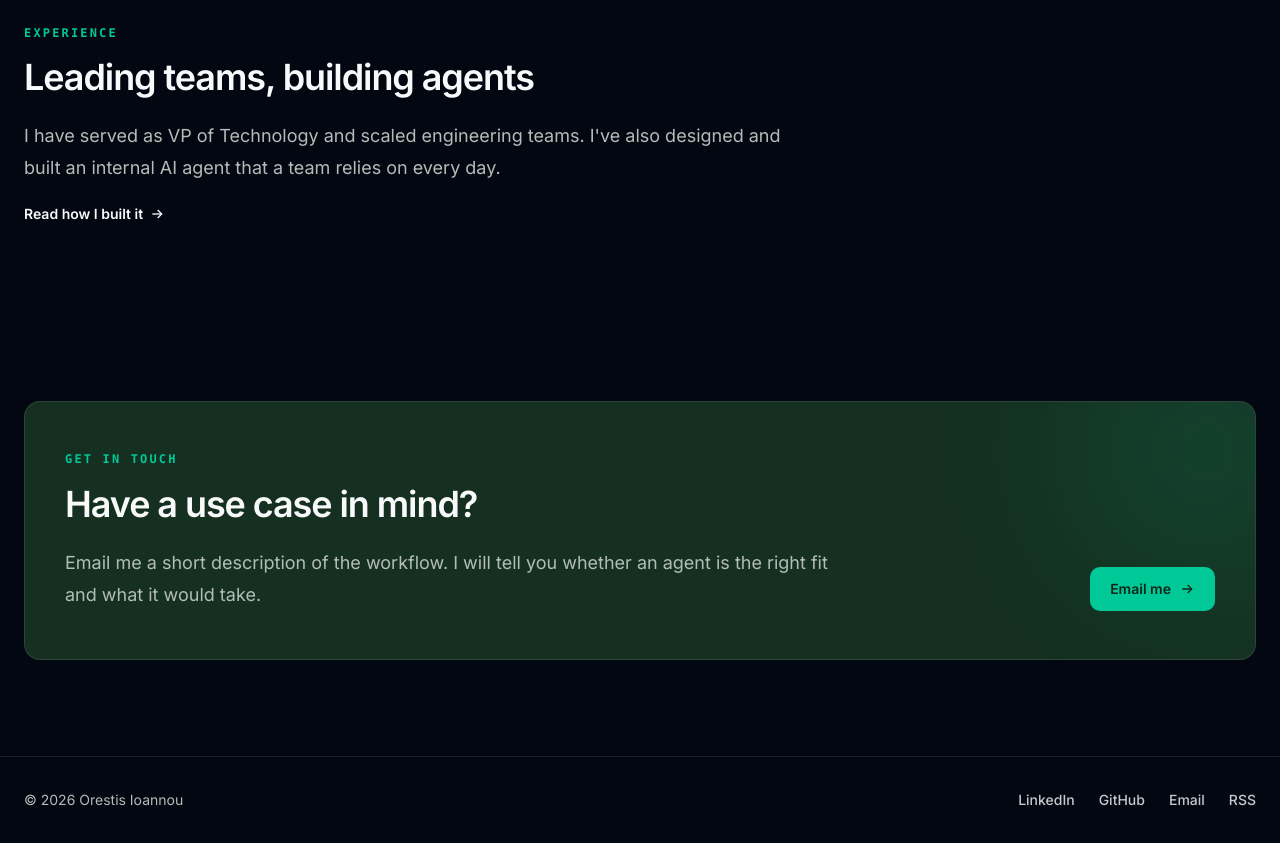
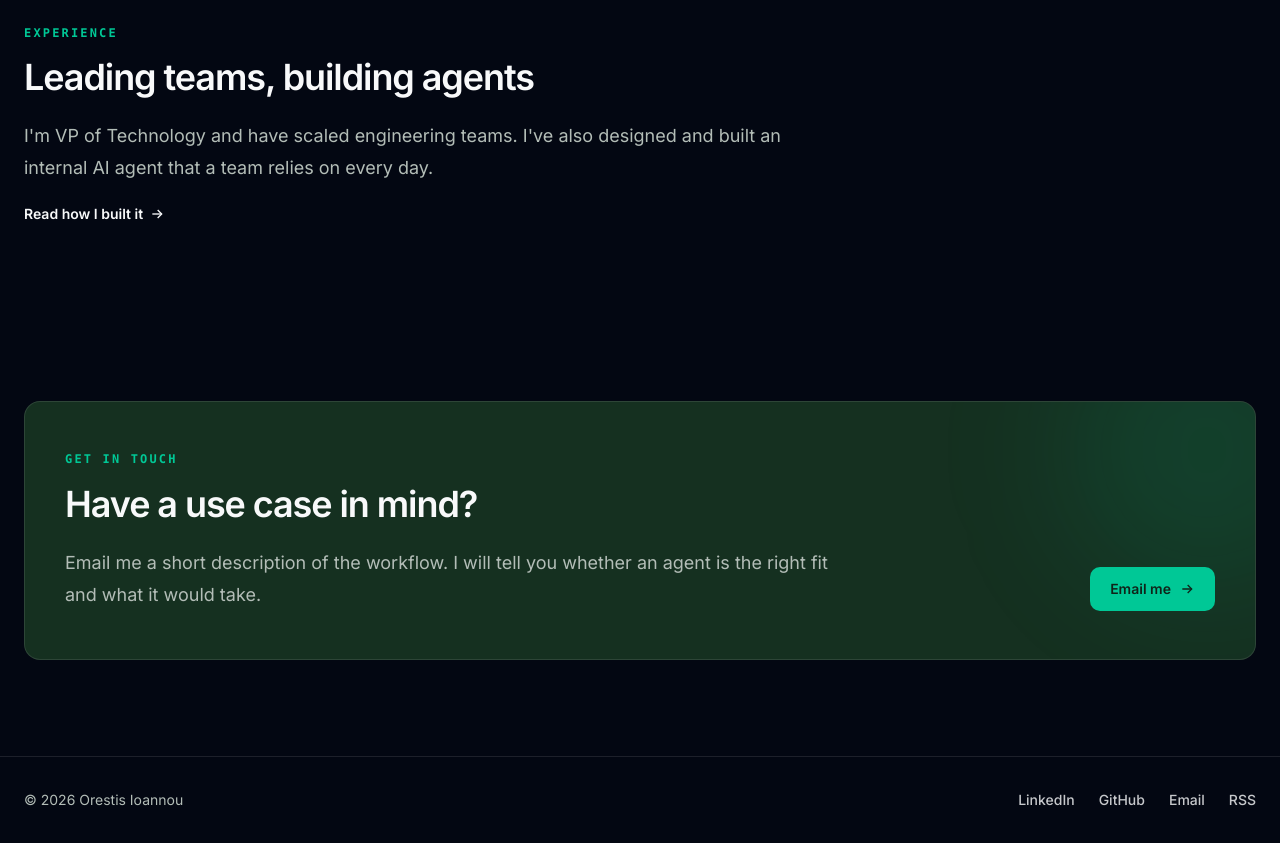
Before and after one commit to oorestisime/oioannou, an Astro site: page /work-with-me in a window 1280 px wide. Shown: the part 2440-3283 px from the top of the page. Built offline with nearby package versions, Linux system fonts and the light colour scheme; Astro itself is replaced by a stand-in of ours.

Commit message:
Revise experience paragraph wording on /work-with-me

```diff
--- a/src/pages/work-with-me.astro
+++ b/src/pages/work-with-me.astro
@@ -155,8 +155,8 @@ const beyondAi = [
       <p class="section-kicker">Experience</p>
       <h2 class="section-title">Leading teams, building agents</h2>
       <p class="mb-0 mt-5 text-lg leading-8 text-muted-foreground">
-        I have served as VP of Technology and scaled engineering teams. I've also designed and built an internal AI
-        agent that a team relies on every day.
+        I'm VP of Technology and have scaled engineering teams. I've also designed and built an internal AI agent that
+        a team relies on every day.
       </p>
       <a href="/blog/internal-company-agent-lessons/" class="group mt-5 inline-flex items-center gap-1.5 text-sm font-semibold text-foreground hover:text-primary">
         Read how I built it
```
